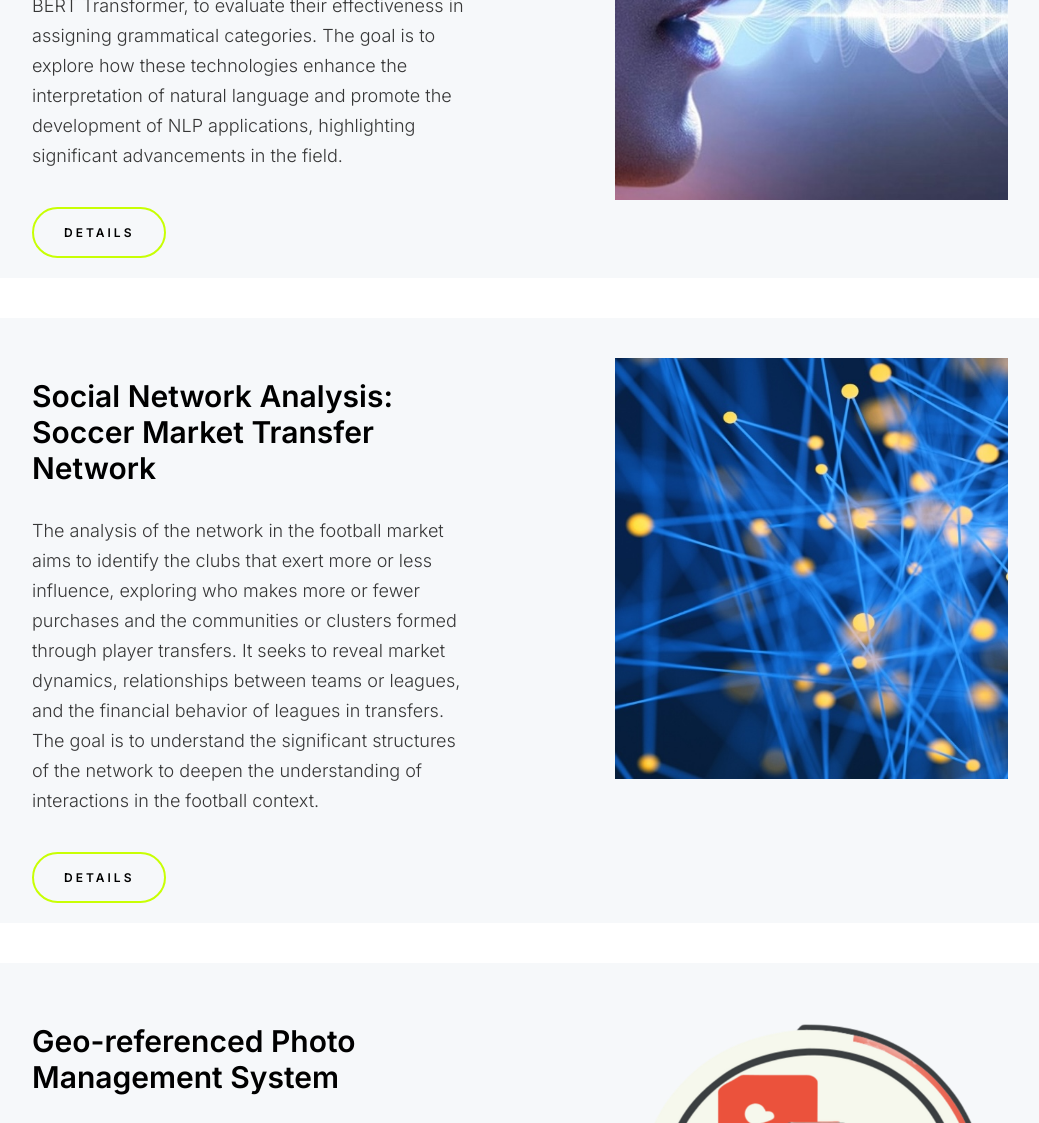
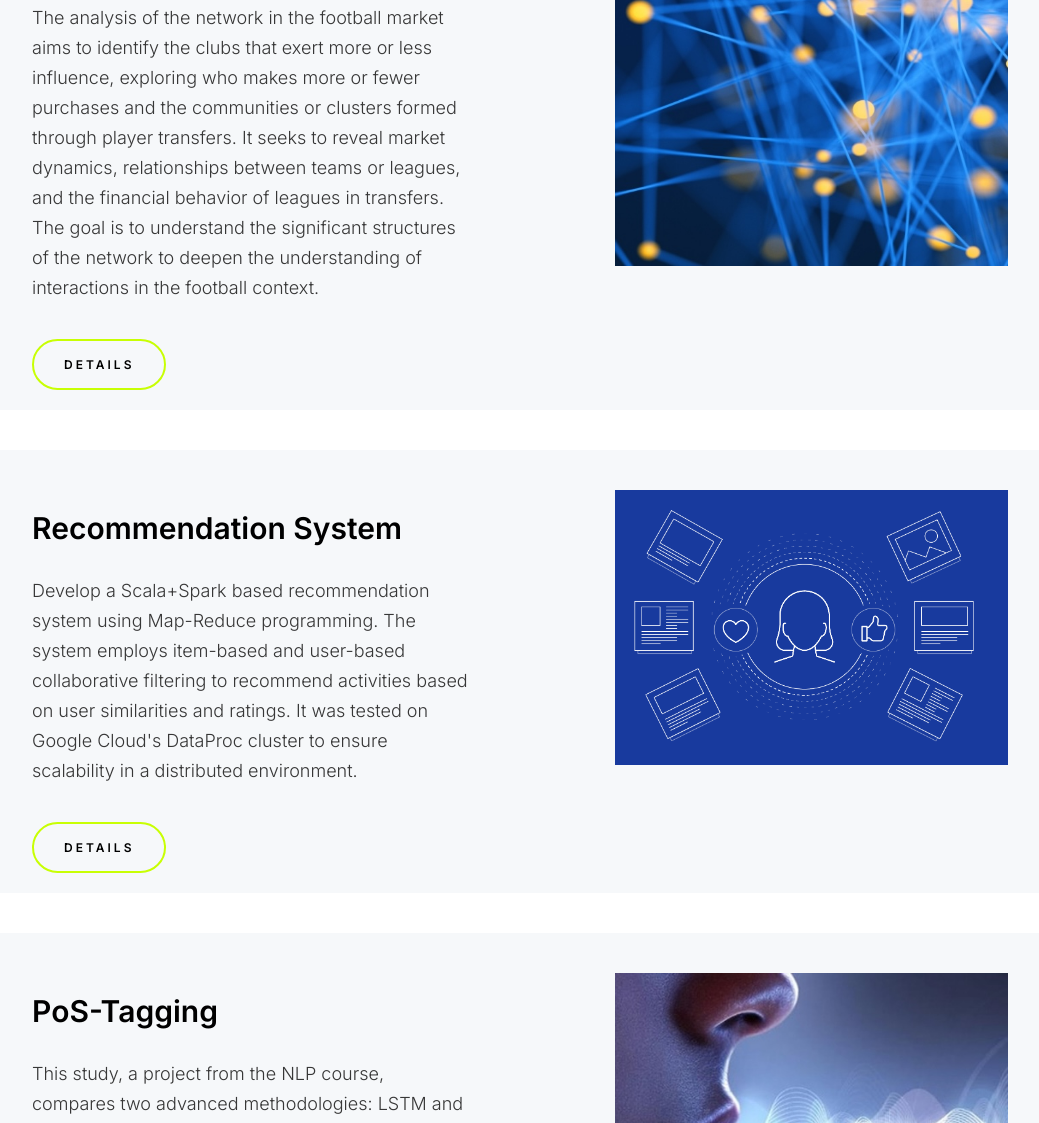
Before and after one commit to manuelplacella/myportfolio, a plain HTML site: page index.html in a window 1280 px wide. Shown: the part 4236-5359 px from the top of the page, without its empty margins (120-1159 px from the left). Drawn offline with nearby package versions, Linux system fonts and the light colour scheme.

Commit message:
add scalable and cloud programming project

```diff
--- a/index.html
+++ b/index.html
@@ -194,6 +194,7 @@
                   </div>
               </div>
             </div>
+
             <div class="ds-work-list">
               <div class="row">
                   <div class="col-12 col-sm-12 col-md-7 col-lg-7 col-xl-7 col-xxl-7">
@@ -208,6 +209,7 @@
                   </div>
               </div>
             </div>
+
             <div class="ds-work-list">
               <div class="row">
                   <div class="col-12 col-sm-12 col-md-7 col-lg-7 col-xl-7 col-xxl-7">
@@ -222,6 +224,37 @@
                   </div>
               </div>
             </div>
+
+            <div class="ds-work-list">
+              <div class="row">
+                  <div class="col-12 col-sm-12 col-md-7 col-lg-7 col-xl-7 col-xxl-7">
+                      <section>
+                          <h3 class="ds-work-tilte">Social Network Analysis: Soccer Market Transfer Network</h3>
+                          <p>The analysis of the network in the football market aims to identify the clubs that exert more or less influence, exploring who makes more or fewer purchases and the communities or clusters formed through player transfers. It seeks to reveal market dynamics, relationships between teams or leagues, and the financial behavior of leagues in transfers. The goal is to understand the significant structures of the network to deepen the understanding of interactions in the football context.</p>
+                          <a style="margin-bottom: 20px;" href="https://github.com/AleTouch98/SNA_Project" class="ds-button">Details</a>
+                      </section>
+                  </div>
+                  <div class="col-12 col-sm-12 col-md-5 col-lg-5 col-xl-5 col-xxl-5">
+                      <figure><img src="assets/images/work-7.jpg"></figure>
+                  </div>
+              </div>
+            </div>
+
+            <div class="ds-work-list">
+              <div class="row">
+                  <div class="col-12 col-sm-12 col-md-7 col-lg-7 col-xl-7 col-xxl-7">
+                      <section>
+                          <h3 class="ds-work-tilte">Recommendation System </h3>
+                          <p> Develop a Scala+Spark based recommendation system using Map-Reduce programming. The system employs item-based and user-based collaborative filtering to recommend activities based on user similarities and ratings. It was tested on Google Cloud's DataProc cluster to ensure scalability in a distributed environment.</p>
+                          <a style="margin-bottom: 20px;" href="mailto:manuelplacella98@gmail.com" class="ds-button">Details</a>
+                      </section>
+                  </div>
+                  <div class="col-12 col-sm-12 col-md-5 col-lg-5 col-xl-5 col-xxl-5">
+                       <figure><img src="assets/images/work-8.png"></figure>
+                  </div>
+              </div>
+            </div>
+
             <div class="ds-work-list">
               <div class="row">
                   <div class="col-12 col-sm-12 col-md-7 col-lg-7 col-xl-7 col-xxl-7">
@@ -236,20 +269,7 @@
                   </div>
               </div>
             </div>
-            <div class="ds-work-list">
-              <div class="row">
-                  <div class="col-12 col-sm-12 col-md-7 col-lg-7 col-xl-7 col-xxl-7">
-                      <section>
-                          <h3 class="ds-work-tilte">Social Network Analysis: Soccer Market Transfer Network</h3>
-                          <p>The analysis of the network in the football market aims to identify the clubs that exert more or less influence, exploring who makes more or fewer purchases and the communities or clusters formed through player transfers. It seeks to reveal market dynamics, relationships between teams or leagues, and the financial behavior of leagues in transfers. The goal is to understand the significant structures of the network to deepen the understanding of interactions in the football context.</p>
-                          <a style="margin-bottom: 20px;" href="https://github.com/AleTouch98/SNA_Project" class="ds-button">Details</a>
-                      </section>
-                  </div>
-                  <div class="col-12 col-sm-12 col-md-5 col-lg-5 col-xl-5 col-xxl-5">
-                      <figure><img src="assets/images/work-7.jpg"></figure>
-                  </div>
-              </div>
-            </div>
+
             <div class="ds-work-list">
               <div class="row">
                   <div class="col-12 col-sm-12 col-md-7 col-lg-7 col-xl-7 col-xxl-7">
```
Also changed, not shown: assets/images/work-8.png (added), 2 other files.
